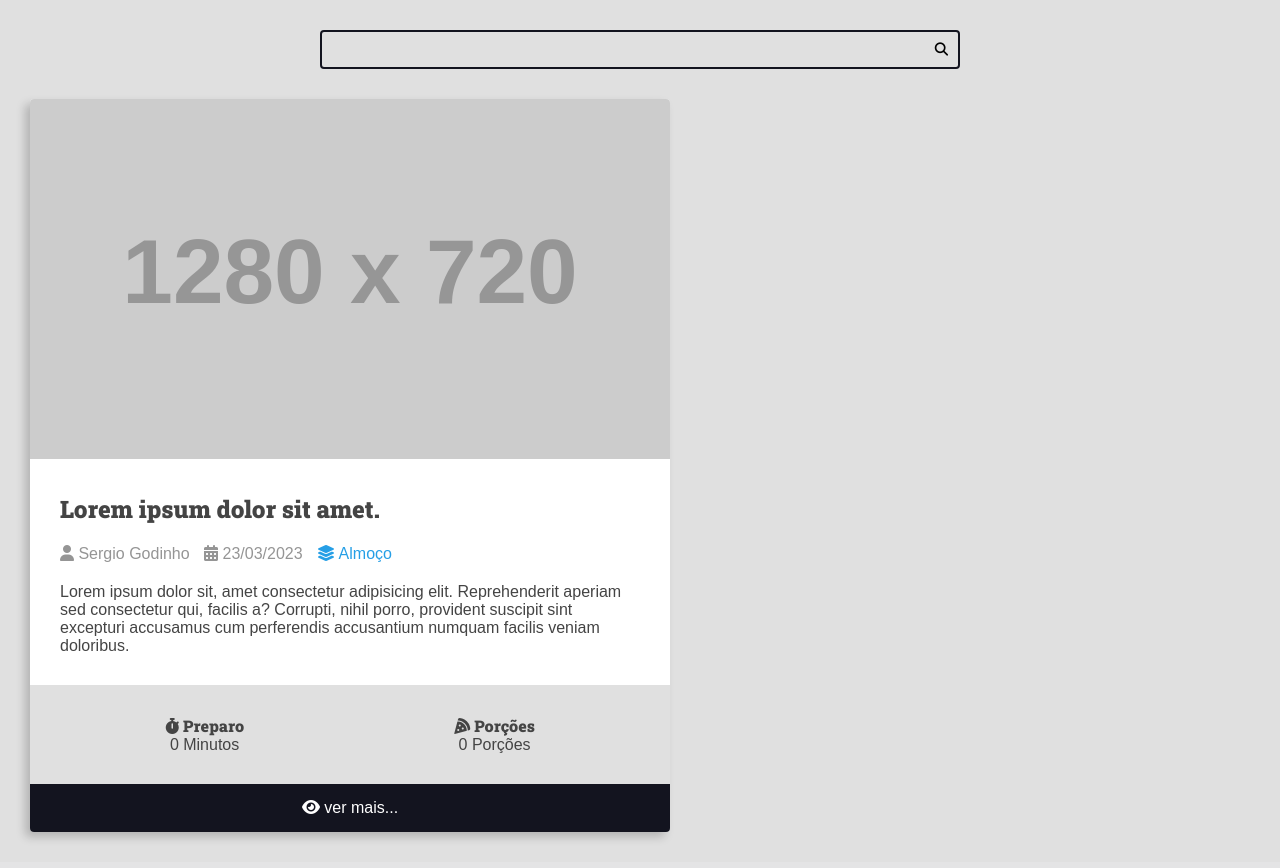
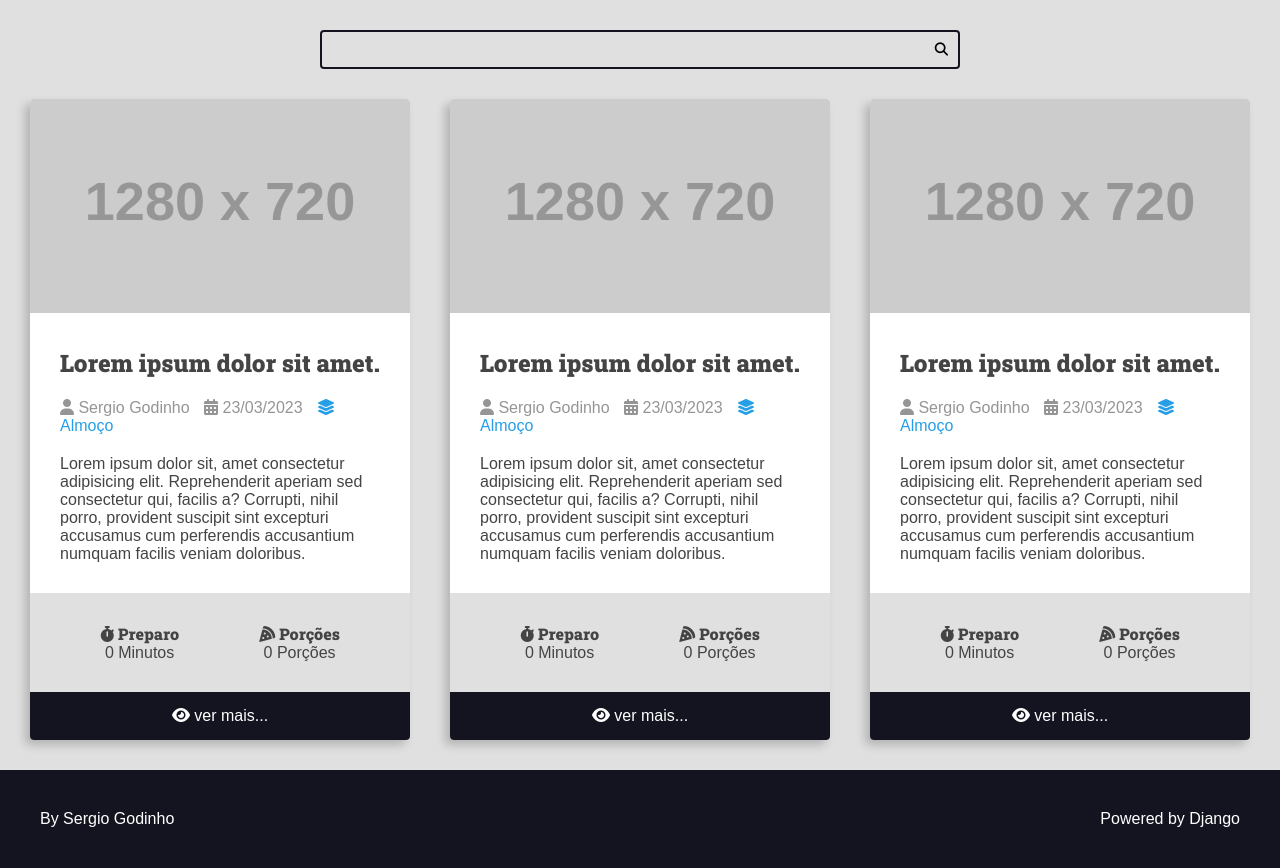
Before and after one commit to NickSNK/curso-django-projeto1, a Django app: page / in a window 1280 px wide. Shown: the part 113-981 px from the top of the page. Before the commit the page ends 954 px from the top, so only its background shows below. Run offline with Django 5.2, Linux system fonts and the light colour scheme; grey boxes labelled with a size stand in for pictures from a placeholder-image service; some libraries are stand-ins or nearby versions.

Commit message:
Added footer and fixed recipe list display

```diff
--- /dev/null
+++ b/recipes/templates/recipes/partials/footer.html
@@ -0,0 +1,9 @@
+<footer class="main-footer">
+  <div class="developer">
+    <p>By Sergio Godinho</p>
+  </div>
+
+  <div class="powered">
+    <a href="https://www.djangoproject.com/" target="_blank" rel="noreferrer noopener">Powered by Django</a>
+  </div>
+</footer>
--- a/recipes/templates/recipes/partials/head.html
+++ b/recipes/templates/recipes/partials/head.html
@@ -144,7 +144,7 @@
 
   .main-content-list {
     display: grid;
-    grid-template-columns: repeat(autofit, minmax(340px, 1fr));
+    grid-template-columns: repeat(auto-fit, minmax(340px, 1fr));
     gap: var(--spacing-gutter-large);
   }
 
@@ -231,4 +231,23 @@
   .recipe-footer a:hover {
     filter: brightness(2);
   }
+
+  .main-footer {
+    display: flex;
+    align-items: center;
+    justify-content: space-between;
+    background: var(--color-primary-dark);
+    color: var(--color-white);
+    padding: var(--spacing-gutter-large);
+  }
+
+  .main-footer a {
+    color: var(--color-white);
+    text-decoration: none;
+    transition: all 300ms ease-in-out;
+  }
+
+  .main-footer a:hover {
+    filter: brightness(.8);
+  }
 </style>
--- /dev/null
+++ b/recipes/templates/recipes/partials/recipe.html
@@ -0,0 +1,53 @@
+<div class="recipe recipe-list-item">
+  <div class="recipe-cover">
+    <img src="https://placehold.co/1280x720/EEE/31343C" alt="placeholder">
+  </div>
+
+  <div class="recipe-title-container">
+    <h2 class="recipe-title">Lorem ipsum dolor sit amet.</h2>
+  </div>
+
+  <div class="recipe-author-container">
+    <span class="recipe-author-item">
+      <i class="fas fa-user"></i>
+      Sergio Godinho
+    </span>
+    <span class="recipe-author-item">
+      <i class="fas fa-calendar-alt"></i>
+      23/03/2023
+    </span>
+    <span class="recipe-author-item">
+      <a href="">
+        <i class="fas fa-layer-group"></i>
+        Almoço
+      </a>
+    </span>
+  </div>
+
+  <div class="recipe-content">
+    <p>Lorem ipsum dolor sit, amet consectetur adipisicing elit. Reprehenderit aperiam sed consectetur qui, facilis a? Corrupti, nihil porro, provident suscipit sint excepturi accusamus cum perferendis accusantium numquam facilis veniam doloribus.</p>
+  </div>
+
+  <div class="recipe-meta-container">
+    <div class="recipe-meta recipe-preparation">
+        <h3 class="recipe-meta-title"><i class="fas fa-stopwatch"></i> Preparo</h3>
+        <div class="recipe-meta-text">
+            0 Minutos
+        </div>
+    </div>
+    <div class="recipe-meta recipe-servings">
+        <h3 class="recipe-meta-title"><i class="fas fa-pizza-slice"></i> Porções</h3>
+        <div class="recipe-meta-text">
+            0 Porções
+        </div>
+    </div>
+  </div>
+
+  <footer class="recipe-footer">
+    <a class="recipe-read-more button button-dark button-full-width" href="/recipes/3/">
+        <i class="fas fa-eye"></i>
+        <span>ver mais...</span>
+    </a>
+  </footer>
+
+</div>
```
Also changed, not shown: recipes/templates/recipes/pages/home.html (+6 -53 lines).
